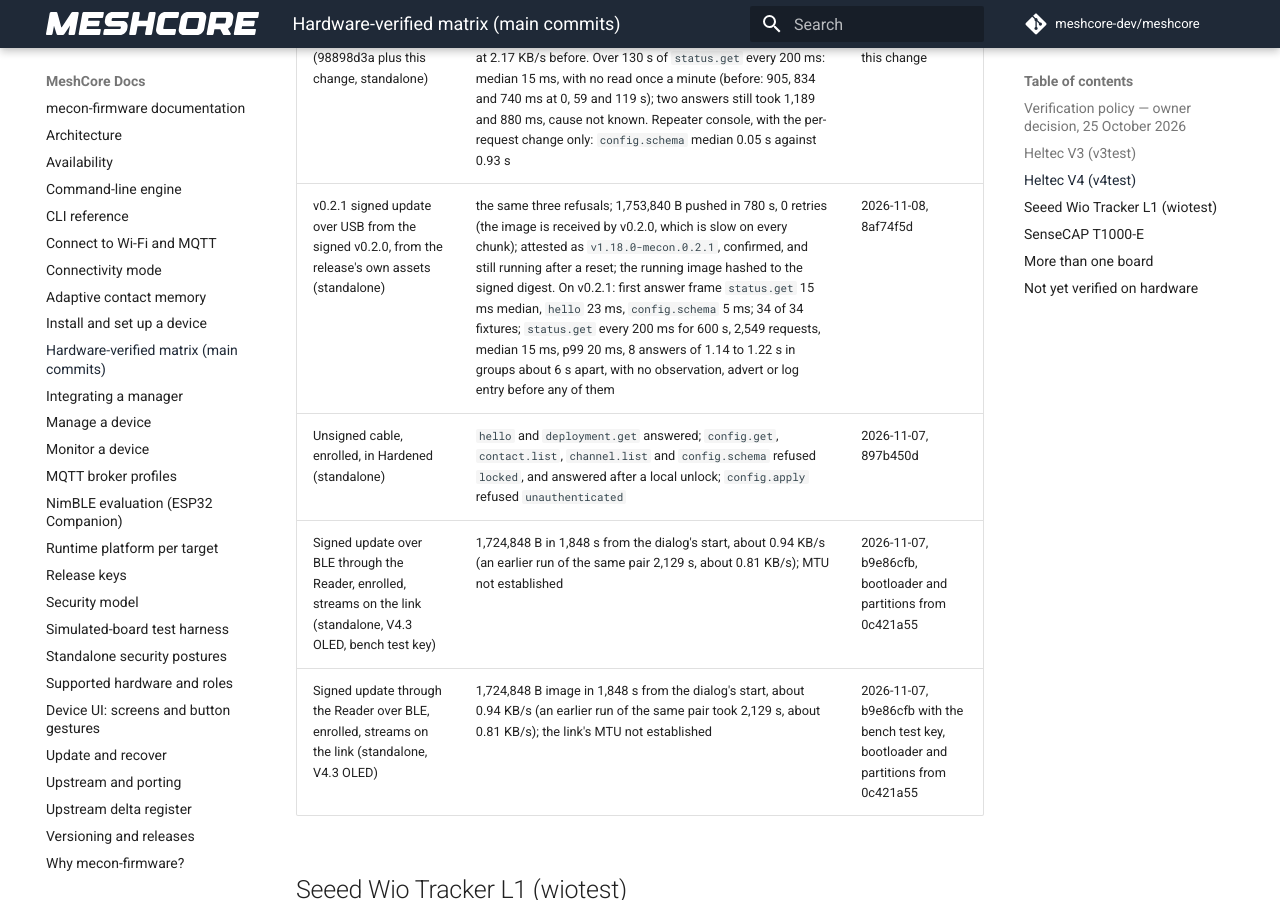
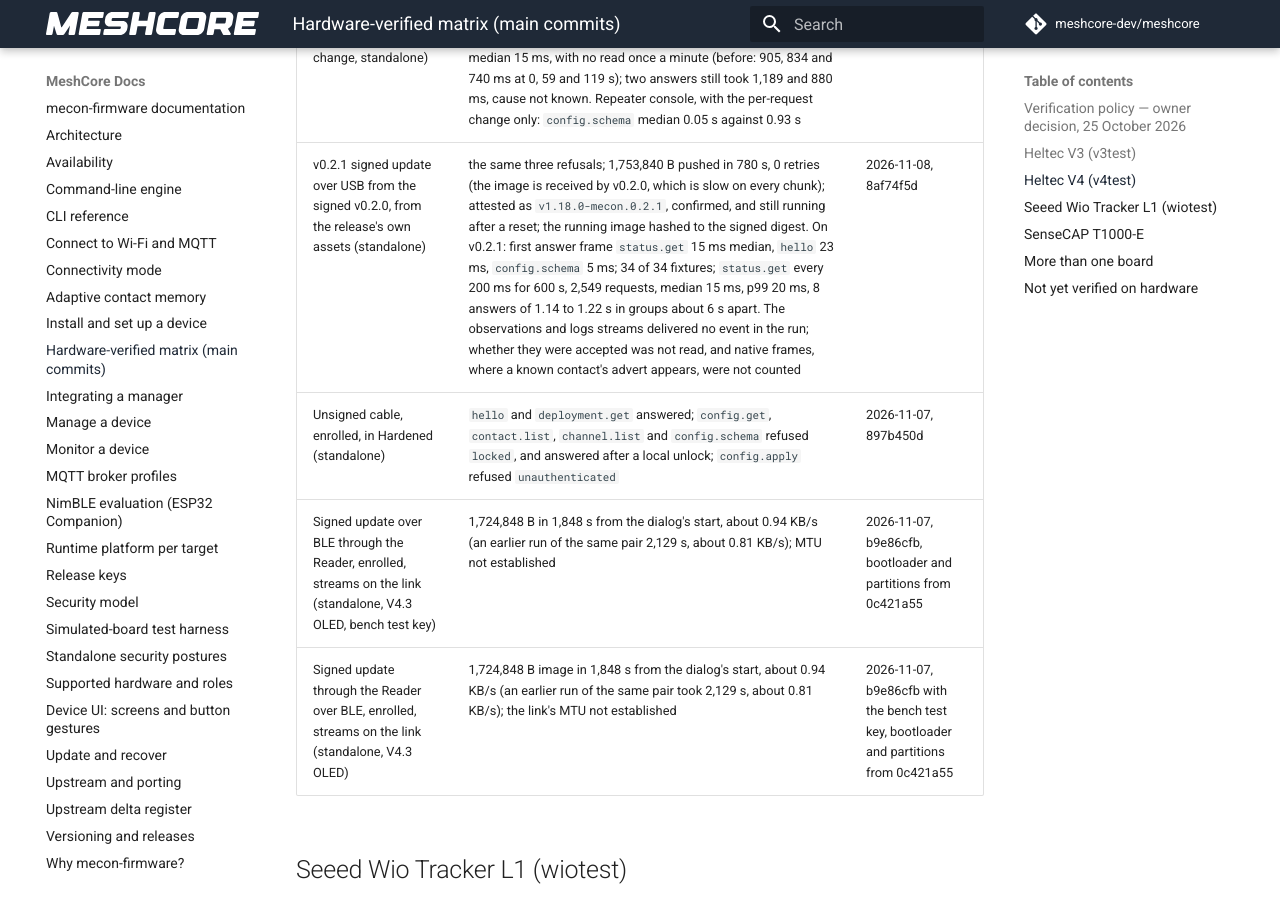
Before and after one commit to hoejriis/mecon-firmware, an MkDocs documentation site: the page built from docs/HARDWARE_VERIFIED.md, in a window 1280 px wide and 900 px high, scrolled down 11006 px. Built offline with MkDocs 1.6.1 and Material for MkDocs 9.7.7, drawn with Linux system fonts in a browser that asks for light colours; comment, search, counter and statistics services are not loaded.

Commit message:
Docs: the 600 s V4 row claims only what the tool could see
The stall tool skips native frames, where a known contact's advert is
pushed (code 0x80), and never read whether its stream subscriptions were
accepted. "No advert before any of them" was therefore an absent output,
not a negative result.

Co-Authored-By: Claude Opus 5.5 (1M context) <noreply@anthropic.com>

```diff
--- a/docs/HARDWARE_VERIFIED.md
+++ b/docs/HARDWARE_VERIFIED.md
@@ -117,7 +117,7 @@ Reading a release on a Heltec V3 or V4 includes `tools/mecon_latency_hw.py <port
 | v0.2.0 signed images | **Companion:** 34 of 34 fixtures over USB; long `deployment.get` reads over USB, 0 of 234 and 0 of 119 lost, median 2.53 s, against 1.63 s on the fix's branch build; the second run had no other board on the host, and its slowest was 2.59 s. **Repeater:** 24 of 24 fixtures on the console; 323 `config.schema` reads of about 1 KB on the console in 300 s, 0 lost, median 0.93 s | 2026-11-07, 0836f264 |
 | Time to the first answer frame over USB, by build (standalone, `tools/mecon_latency_hw.py` and a probe, reads only) | `status.get` median: 57609aec 15 ms, 04142b60 15 ms, 98898d3a 936 ms (v0.2.0 is one commit later); `hello` and `config.schema` the same pattern; the rest of an answer follows within about 10 ms. With only the native USB fix reversed on 98898d3a: the same 2.53 s long reads and 2.18 KB/s push, and 2 of 67 long reads lost frames | 2026-11-07 |
 | The binding read on request only (98898d3a plus this change, standalone) | first frame 15 to 20 ms; a real signed push of the whole 1,753,456 B image in 89 s, 19.3 KB/s, 0 retries, against 787 s at 2.17 KB/s before. Over 130 s of `status.get` every 200 ms: median 15 ms, with no read once a minute (before: 905, 834 and 740 ms at 0, 59 and 119 s); two answers still took 1,189 and 880 ms, cause not known. Repeater console, with the per-request change only: `config.schema` median 0.05 s against 0.93 s | 2026-11-07, 98898d3a plus this change |
-| v0.2.1 signed update over USB from the signed v0.2.0, from the release's own assets (standalone) | the same three refusals; 1,753,840 B pushed in 780 s, 0 retries (the image is received by v0.2.0, which is slow on every chunk); attested as `v1.18.0-mecon.0.2.1`, confirmed, and still running after a reset; the running image hashed to the signed digest. On v0.2.1: first answer frame `status.get` 15 ms median, `hello` 23 ms, `config.schema` 5 ms; 34 of 34 fixtures; `status.get` every 200 ms for 600 s, 2,549 requests, median 15 ms, p99 20 ms, 8 answers of 1.14 to 1.22 s in groups about 6 s apart, with no observation, advert or log entry before any of them | 2026-11-08, 8af74f5d |
+| v0.2.1 signed update over USB from the signed v0.2.0, from the release's own assets (standalone) | the same three refusals; 1,753,840 B pushed in 780 s, 0 retries (the image is received by v0.2.0, which is slow on every chunk); attested as `v1.18.0-mecon.0.2.1`, confirmed, and still running after a reset; the running image hashed to the signed digest. On v0.2.1: first answer frame `status.get` 15 ms median, `hello` 23 ms, `config.schema` 5 ms; 34 of 34 fixtures; `status.get` every 200 ms for 600 s, 2,549 requests, median 15 ms, p99 20 ms, 8 answers of 1.14 to 1.22 s in groups about 6 s apart. The observations and logs streams delivered no event in the run; whether they were accepted was not read, and native frames, where a known contact's advert appears, were not counted | 2026-11-08, 8af74f5d |
 | Unsigned cable, enrolled, in Hardened (standalone) | `hello` and `deployment.get` answered; `config.get`, `contact.list`, `channel.list` and `config.schema` refused `locked`, and answered after a local unlock; `config.apply` refused `unauthenticated` | 2026-11-07, 897b450d |
 | Signed update over BLE through the Reader, enrolled, streams on the link (standalone, V4.3 OLED, bench test key) | 1,724,848 B in 1,848 s from the dialog's start, about 0.94 KB/s (an earlier run of the same pair 2,129 s, about 0.81 KB/s); MTU not established | 2026-11-07, b9e86cfb, bootloader and partitions from 0c421a55 |
 | Signed update through the Reader over BLE, enrolled, streams on the link (standalone, V4.3 OLED) | 1,724,848 B image in 1,848 s from the dialog's start, about 0.94 KB/s (an earlier run of the same pair took 2,129 s, about 0.81 KB/s); the link's MTU not established | 2026-11-07, b9e86cfb with the bench test key, bootloader and partitions from 0c421a55 |
```
